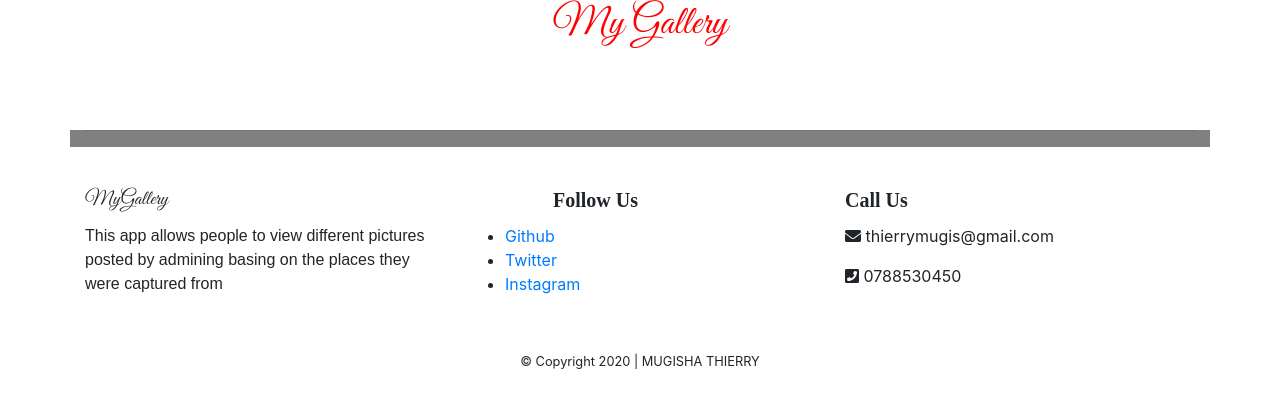
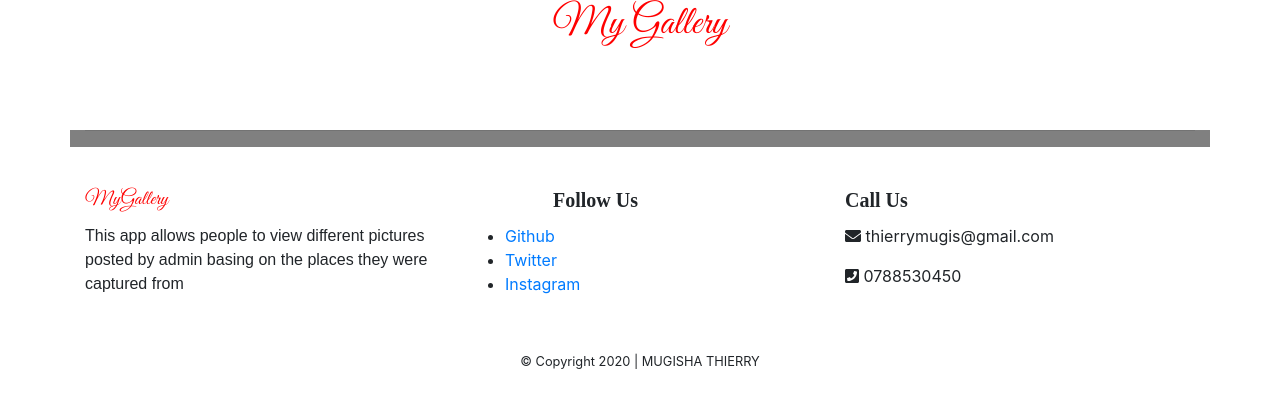
Before and after one commit to mugisha-thierry/gallery, a Django app: page / in a window 1280 px wide. Shown: the part 56-464 px from the top of the page. Run offline with Django 3.2, Linux system fonts and the light colour scheme; data that the repository does not hold is empty; some libraries are stand-ins or nearby versions.

Commit message:
Added content in the footer

```diff
--- a/gallery/templates/footer.html
+++ b/gallery/templates/footer.html
@@ -3,9 +3,9 @@
         <div class="container">
             <div class="row">
                 <div class="col">
-                    <h5 class="card-title logo2" style="font-family: 'Great Vibes', cursive;">My<span class="spanLogo2">Gallery</span></h5>
+                    <h5 class="card-title logo2" style="font-family: 'Great Vibes', cursive; color: red;">My<span class="spanLogo2">Gallery</span></h5>
                     <p class="card-text text-black-50" style=" font-family: 'Kite One', sans-serif;">
-                        This app allows people to view different pictures posted by admining basing on the places they were captured from</p>
+                        This app allows people to view different pictures posted by admin basing on the places they were captured from</p>
                 </div>
                 <div class="col">
                     <h5 class="card-title text-black-50"
```
